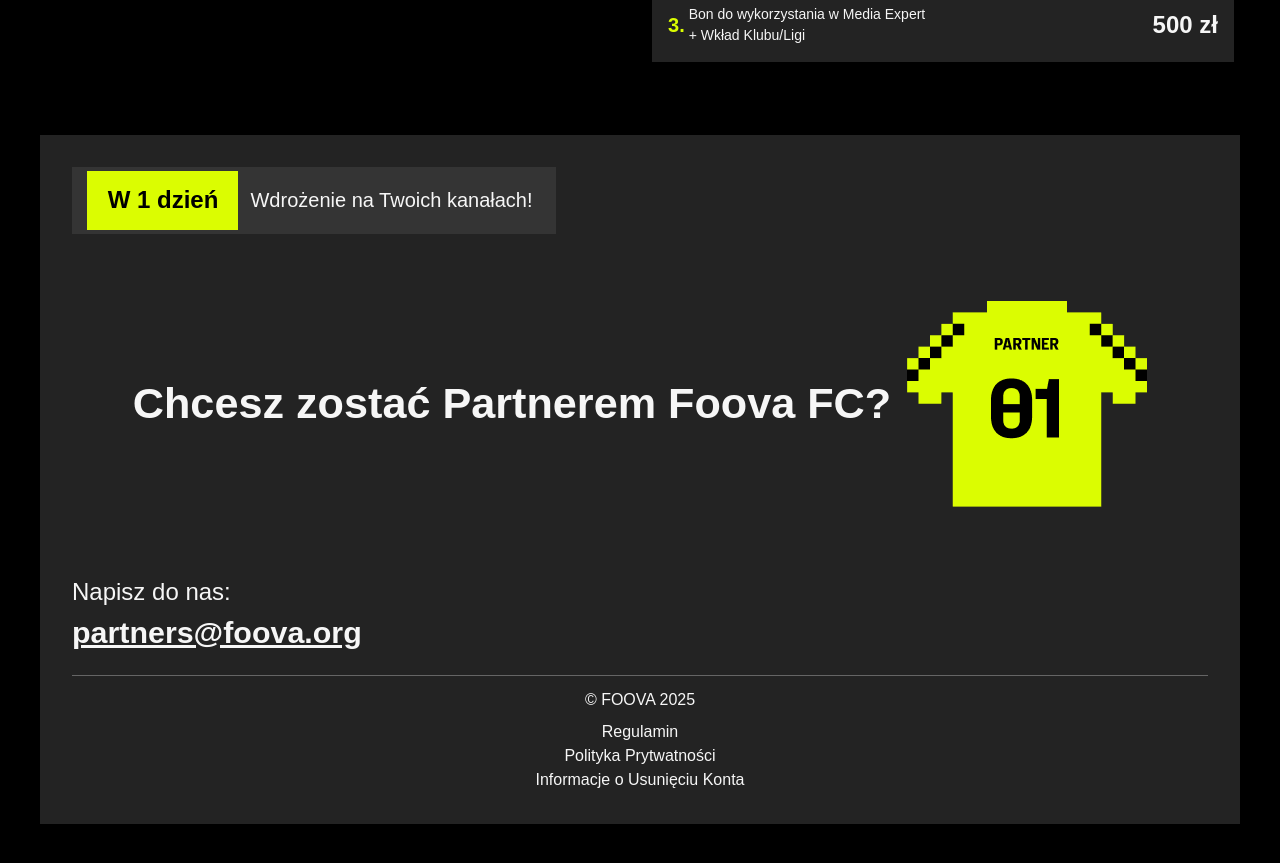
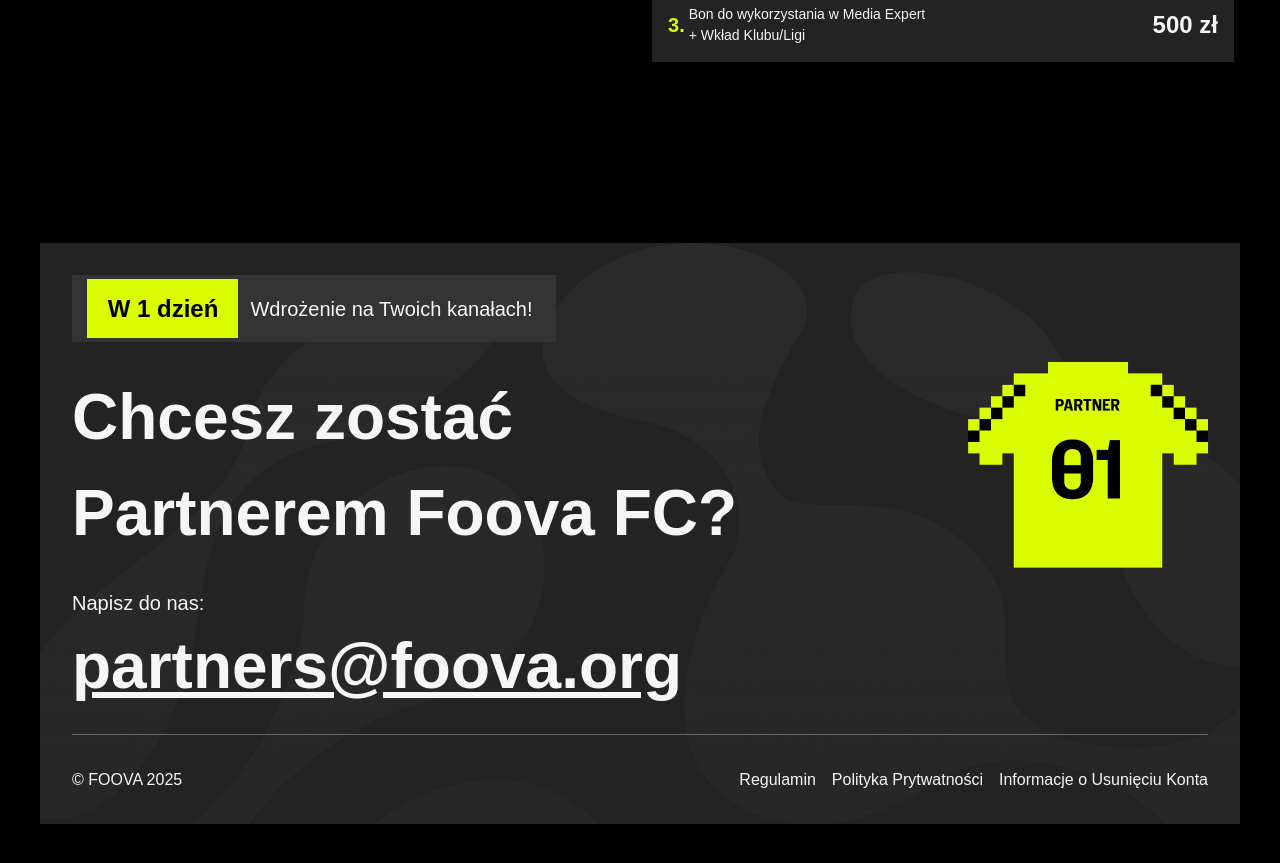
Before and after one commit to Karanfullstack/fan-center-page, a React (Vite) app: page / in a window 1280 px wide. Shown: the part 2760-3623 px from the top of the page. Built offline with nearby package versions, Linux system fonts and the light colour scheme; a web font is replaced by a local one.

Commit message:
add footer vector complete

```diff
--- a/src/components/Footer.jsx
+++ b/src/components/Footer.jsx
@@ -1,8 +1,16 @@
 import Jersey from '../assets/jersey-back.png';
+import Vector from '../assets/footer/FOOVA.png';
 export default function Footer() {
     return (
         <footer className="max-w-[1400px]  flex p-5 justify-center md:p-10 md:items-end items-center  container mx-auto w-full  min-h-[100dvh]  ">
-            <section className="max-w-[1360px] p-4 md:p-8 gap-5 flex flex-col  bg-seconday min-h-[30rem] md:min-h-[30rem] w-full mx-auto">
+            <section
+                className="max-w-[1360px] p-4 md:p-8 gap-5 flex flex-col  bg-seconday min-h-[30rem] md:min-h-[581px] w-full mx-auto"
+                style={{
+                    backgroundImage: `url(${Vector})`,
+                    backgroundSize: 'cover',
+                    backgroundPosition: 'center',
+                }}
+            >
                 {/* W 1 dzien */}
                 <div className="flex p-1 md:flex-row md:h-[67px] text-base h-[7rem] md:max-w-[484px] w-full justify-center md:gap-3 flex-col md:pt-1 md:pr-2 md:pl-0  bg-[#343434] ">
                     <span className="bg-primary  flex justify-center items-center h-full w-full md:w-[151px] md:h-[59px]  text-center text-xl md:text-2xl font-bold leading-[1.5] text-black">
@@ -14,12 +22,12 @@
                 </div>
 
                 {/* heading and image */}
-                <div className="w-full   flex mx-auto md:flex-row justify-between items-center flex-col md:min-h-[300px]  gap-4 md:max-w-max max-w-[20.0625rem] min-h-[35vh]  ">
-                    <h2 className="font-bold h-fit text-[clamp(1.50rem,1.5rem,1.75rem)] md:text-[2.7rem] text-base leading-[1.5]">
-                        Chcesz zostać Partnerem Foova FC?
+                <div className="w-full flex mx-auto  md:flex-row justify-between items-start md:items-center flex-col md:min-h-[280px]  gap-4 md:max-w-max max-w-[20.0625rem] lg:max-w-full lg:min-h-[205px] min-h-[35vh]  ">
+                    <h2 className="font-bold lg:break-words  h-fit text-[clamp(1.50rem,1.5rem,1.75rem)] lg:text-[4rem] md:text-[2.7rem] text-base leading-[1.5]">
+                        Chcesz zostać <br /> Partnerem Foova FC?
                     </h2>
                     <img
-                        className="object-contain h-auto max-w-max w-[57%]"
+                        className="object-contain h-auto flex self-center lg:max-w-max max-w-max w-[57%]"
                         src={Jersey}
                         alt="jersey"
                     />
@@ -27,18 +35,20 @@
 
                 {/* email section */}
                 <div className="text-base h-[4rem]  md:h-auto flex justify-center flex-col items-start">
-                    <p className="text-xl md:text-2xl font-medium leading-[1.5]">Napisz do nas:</p>
-                    <p className="font-bold text-[clamp(1.5rem,1.2rem,1.5rem)] leading-[1.5] underline md:text-[1.9rem] ">
+                    <p className="text-xl md:text-2xl lg:text-xl font-medium leading-[1.5]">
+                        Napisz do nas:
+                    </p>
+                    <p className="font-bold lg:text-[4rem] text-[clamp(1.5rem,1.2rem,1.5rem)] leading-[1.5] underline md:text-[1.9rem] ">
                         partners@foova.org
                     </p>
                 </div>
                 {/* footer section */}
-                <div className="max-w-[20.0625rem]  md:max-w-full md:w-full w-full gap-2 flex flex-col justify-end items-center text-base h-[7.3rem]  border-b-0 border-x-0 border border-t-[#FFFFFF4D] ">
+                <div className="max-w-[20.0625rem] lg:flex-grow lg:flex-row lg:justify-between  md:max-w-full md:w-full w-full gap-2 flex flex-col justify-end items-center text-base h-[7.3rem] lg:h-auto  border-b-0 border-x-0 border border-t-[#FFFFFF4D] lg:items-end   ">
                     <p className="font-medium text-[1rem] flex items-center justify-center leading-[1.5] ">
                         © FOOVA 2025
                     </p>
 
-                    <div className="flex flex-col  items-center justify-center">
+                    <div className="flex flex-col lg:flex-row lg:justify-between space-x-4  items-center justify-center">
                         <p className="font-medium text-[1rem] leading-[1.5] ">Regulamin</p>
                         <p className="font-medium text-[1rem] leading-[1.5] ">
                             Polityka Prytwatności
```
Also changed, not shown: src/assets/footer/FOOVA.png (added).
